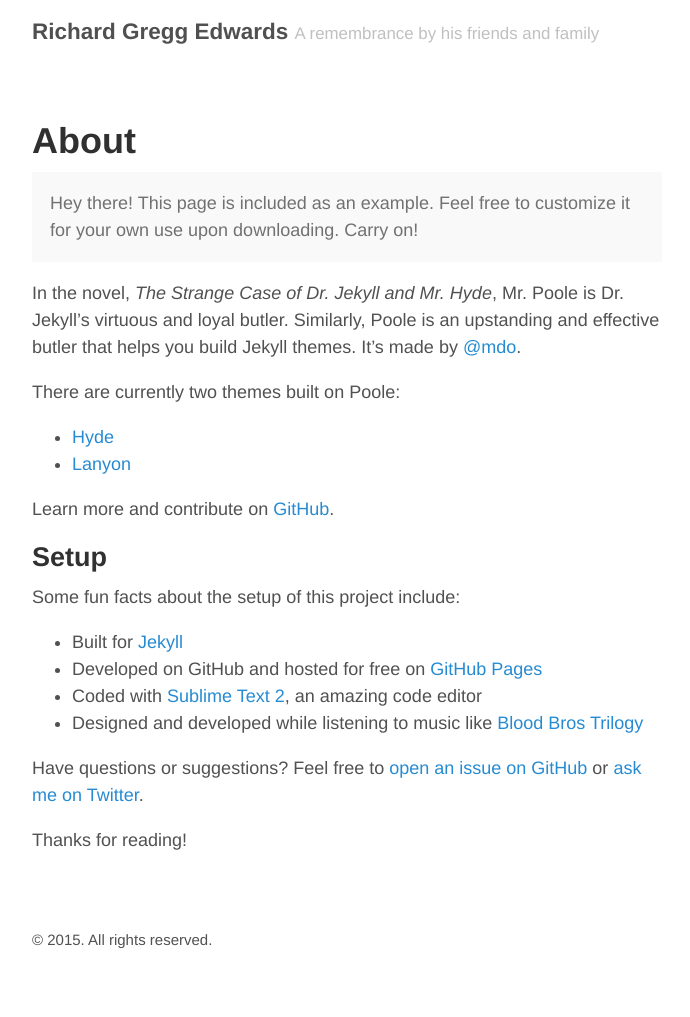
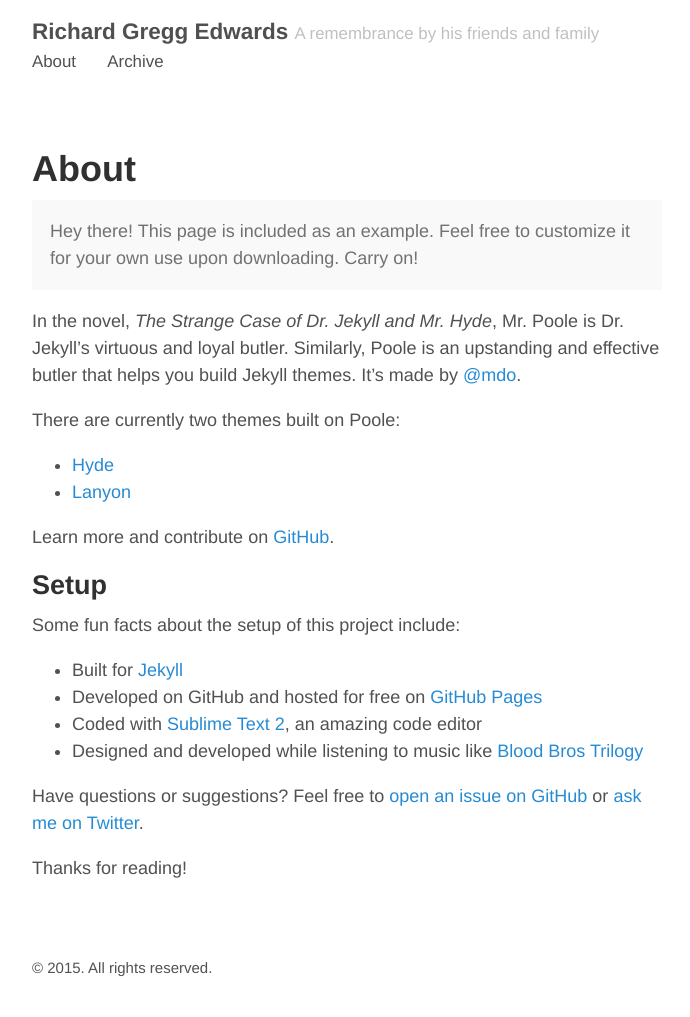
Before and after one commit to oneofakindgentleman/oneofakindgentleman.github.io, a Jekyll site: the page built from about.md, in a window 1280 px wide. Shown: the whole page, without its empty margins (293-983 px from the left). Built offline with Jekyll 4.4.1, drawn with Linux system fonts in a browser that asks for light colours; before the commit the page ends 989 px from its top, so only the background shows below that.

Commit message:
fix header navigation

```diff
--- a/_config.yml
+++ b/_config.yml
@@ -33,4 +33,3 @@
 pages_list:
   About: '/about/'
   Archive: '/archive/'
-  Feed: '/atom.xml'
--- a/_layouts/default.html
+++ b/_layouts/default.html
@@ -10,6 +10,10 @@
         <h3 class="masthead-title">
           <a href="{{ site.baseurl }}/" title="Home">{{ site.title }}</a>
           <small>{{ site.tagline }}</small>
+{% for page in site.pages_list %}
+  &nbsp;&nbsp;&nbsp;
+  <small><a href="{{ page[1]  }}">{{ page[0] }}</a></small>
+{% endfor %}
         </h3>
       </header>
 
```
